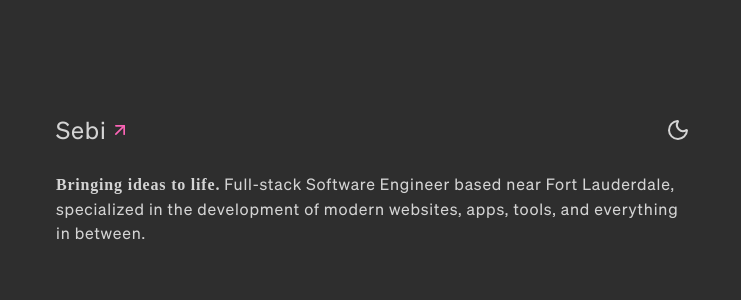
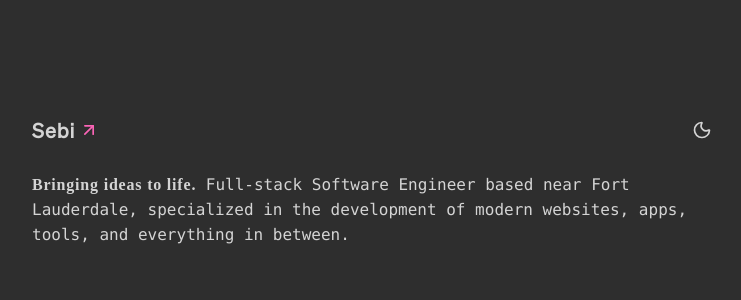
Before and after one commit to Sujal2308/portfolio01, a React (Vite) app: page / in a window 1280 px wide. Shown: the top 300 px of the page, without its empty margins (264-1005 px from the left). Built offline with nearby package versions, Linux system fonts and the light colour scheme; a web font is replaced by a local one.

Commit message:
style: tweak char spacing on headings and special fonts
- Decrease heading size slightly to accomodate change

```diff
--- a/src/App.tsx
+++ b/src/App.tsx
@@ -4,7 +4,7 @@ import { Intro } from "@/features/intro";
 function App() {
   return (
     <main className="text-zinc-700 dark:text-neutral-300">
-      <article className="container max-w-2xl px-4 mx-auto mt-10 sm:mt-28">
+      <article className="container max-w-3xl px-10 mx-auto mt-10 sm:mt-28">
         <div>
           <Header className="mb-6" />
           <Intro className="mb-6" />
--- a/src/features/header/Header.tsx
+++ b/src/features/header/Header.tsx
@@ -18,8 +18,8 @@ export function Header({ className }: HeaderProps) {
         rel="noopener noreferrer"
         className="group"
       >
-        <h1 className="flex items-center text-2xl">
-          <span className="no-underline transition-all duration-200 decoration-pink-400 decoration-2 underline-offset-4 group-hover:underline">
+        <h1 className="flex items-center text-xl font-semibold">
+          <span className="tracking-wider no-underline transition-all duration-200 decoration-pink-400 decoration-2 underline-offset-4 group-hover:underline">
             Sebi
           </span>
           <ArrowUpRight size={20} className="ml-1 text-pink-400" />
--- a/src/features/header/components/ThemeToggle.tsx
+++ b/src/features/header/components/ThemeToggle.tsx
@@ -13,8 +13,8 @@ export function ThemeToggle() {
       onClick={() => setTheme(theme === "dark" ? "light" : "dark")}
       className="relative cursor-pointer group"
     >
-      <Sun className="w-6 h-6 transition-all scale-100 rotate-0 dark:scale-0 dark:-rotate-90 group-hover:scale-0 group-hover:-rotate-90 group-hover:dark:scale-100 group-hover:dark:rotate-0" />
-      <Moon className="absolute w-6 h-6 transition-all scale-0 rotate-90 dark:scale-100 dark:rotate-0 group-hover:scale-100 group-hover:rotate-0 group-hover:dark:scale-0 group-hover:dark:-rotate-90" />
+      <Sun className="w-5 h-5 transition-all scale-100 rotate-0 dark:scale-0 dark:-rotate-90 group-hover:scale-0 group-hover:-rotate-90 group-hover:dark:scale-100 group-hover:dark:rotate-0" />
+      <Moon className="absolute w-5 h-5 transition-all scale-0 rotate-90 dark:scale-100 dark:rotate-0 group-hover:scale-100 group-hover:rotate-0 group-hover:dark:scale-0 group-hover:dark:-rotate-90" />
       <span className="sr-only">Toggle theme</span>
     </Button>
   );
--- a/src/features/intro/Intro.tsx
+++ b/src/features/intro/Intro.tsx
@@ -5,10 +5,14 @@ interface IntroProps {
 export function Intro({ className }: IntroProps) {
   return (
     <p className={className}>
-      <span className="font-bold font-newsreader">Bringing ideas to life.</span>
-      &nbsp;Full-stack Software Engineer based near Fort Lauderdale, specialized
-      in the development of modern websites, apps, tools, and everything in
-      between.
+      <span className="font-bold tracking-wider font-newsreader">
+        Bringing ideas to life.
+      </span>
+      <span className="font-mono">
+        &nbsp;Full-stack Software Engineer based near Fort Lauderdale,
+        specialized in the development of modern websites, apps, tools, and
+        everything in between.
+      </span>
     </p>
   );
 }
--- a/src/styles/index.css
+++ b/src/styles/index.css
@@ -25,7 +25,7 @@
 }
 
 body {
-  @apply font-sans tracking-wider;
+  @apply font-sans;
 }
 
 @theme inline {
```
